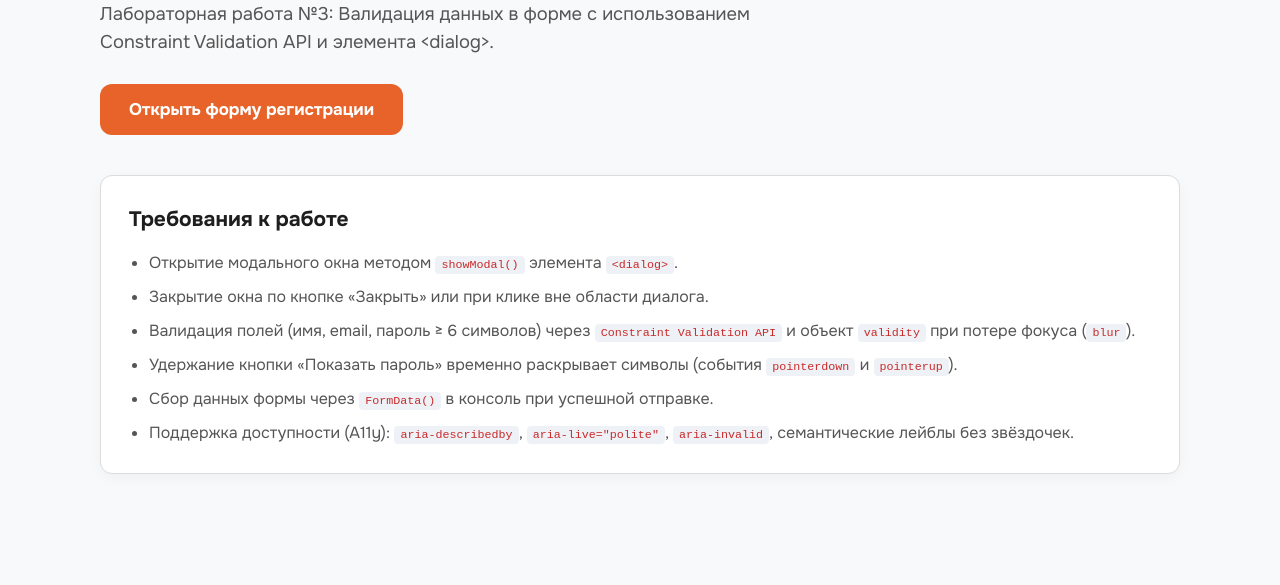
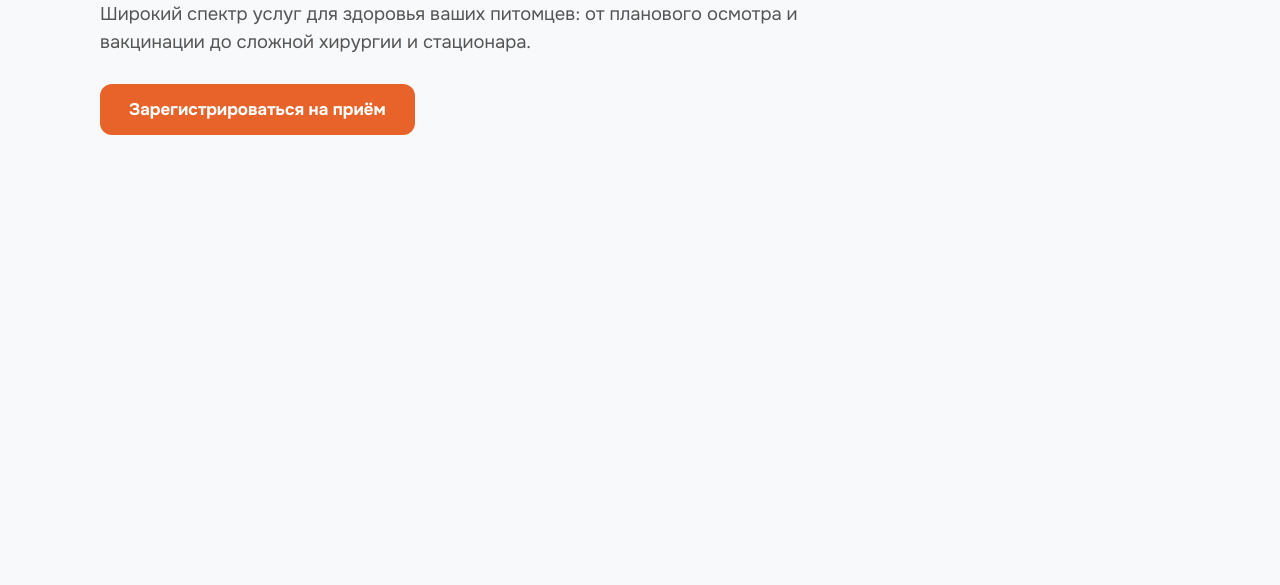
Before and after one commit to gibwaff/Basic-client-web-dev, a website: page index.html in a window 1280 px wide. Shown: the part 215-800 px from the top of the page. Drawn offline with Linux system fonts and the light colour scheme.

Commit message:
refactor(lab3): remove task descriptions and meta-info from markup

```diff
--- a/index.html
+++ b/index.html
@@ -3,7 +3,7 @@
   <head>
     <meta charset="UTF-8" />
     <meta name="viewport" content="width=device-width, initial-scale=1.0" />
-    <title>Лабораторная работа №3 — Валидация данных в форме</title>
+    <title>Ветеринарная клиника Doctor Toma</title>
     <link rel="stylesheet" href="style.css" />
   </head>
   <body>
@@ -51,9 +51,9 @@
     <main class="main">
       <section class="hero-section">
         <div class="container">
-          <h1 class="hero__title">Основы веб-разработки на стороне клиента</h1>
+          <h1 class="hero__title">Круглосуточная ветеринарная клиника Doctor Toma</h1>
           <p class="hero__subtitle">
-            Лабораторная работа №3: Валидация данных в форме с использованием Constraint Validation API и элемента &lt;dialog&gt;.
+            Широкий спектр услуг для здоровья ваших питомцев: от планового осмотра и вакцинации до сложной хирургии и стационара.
           </p>
           <div class="hero__actions">
             <button
@@ -61,20 +61,8 @@
               class="btn btn--primary"
               id="hero-register-btn"
             >
-              Открыть форму регистрации
+              Зарегистрироваться на приём
             </button>
-          </div>
-
-          <div class="info-card">
-            <h2 class="info-card__title">Требования к работе</h2>
-            <ul class="info-card__list">
-              <li>Открытие модального окна методом <code>showModal()</code> элемента <code>&lt;dialog&gt;</code>.</li>
-              <li>Закрытие окна по кнопке «Закрыть» или при клике вне области диалога.</li>
-              <li>Валидация полей (имя, email, пароль ≥ 6 символов) через <code>Constraint Validation API</code> и объект <code>validity</code> при потере фокуса (<code>blur</code>).</li>
-              <li>Удержание кнопки «Показать пароль» временно раскрывает символы (события <code>pointerdown</code> и <code>pointerup</code>).</li>
-              <li>Сбор данных формы через <code>FormData()</code> в консоль при успешной отправке.</li>
-              <li>Поддержка доступности (A11y): <code>aria-describedby</code>, <code>aria-live="polite"</code>, <code>aria-invalid</code>, семантические лейблы без звёздочек.</li>
-            </ul>
           </div>
         </div>
       </section>
--- a/style.css
+++ b/style.css
@@ -240,36 +240,6 @@ body {
   margin-bottom: 40px;
 }
 
-.info-card {
-  background-color: var(--color-bg-card);
-  border: 1px solid var(--color-border);
-  border-radius: var(--border-radius);
-  padding: 28px;
-  box-shadow: 0 4px 14px rgba(0, 0, 0, 0.04);
-}
-
-.info-card__title {
-  font-size: 1.3rem;
-  margin-bottom: 16px;
-  color: var(--color-dark);
-}
-
-.info-card__list {
-  padding-left: 20px;
-  display: flex;
-  flex-direction: column;
-  gap: 10px;
-  color: var(--color-dark-muted);
-}
-
-.info-card__list code {
-  background-color: #eef2f6;
-  padding: 2px 6px;
-  border-radius: 4px;
-  font-size: 0.9em;
-  color: #c92a2a;
-}
-
 /* ==================== Модальное окно (dialog) ==================== */
 .dialog {
   border: none;
```
